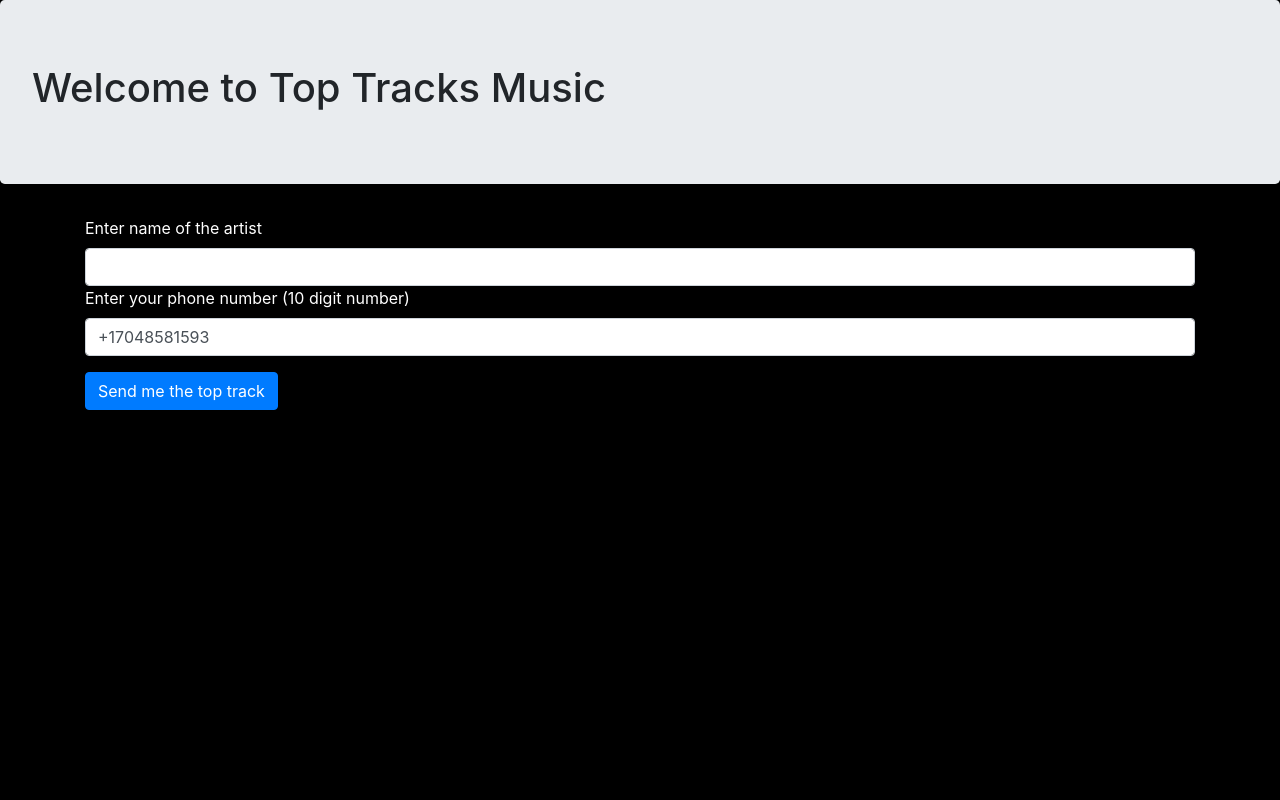
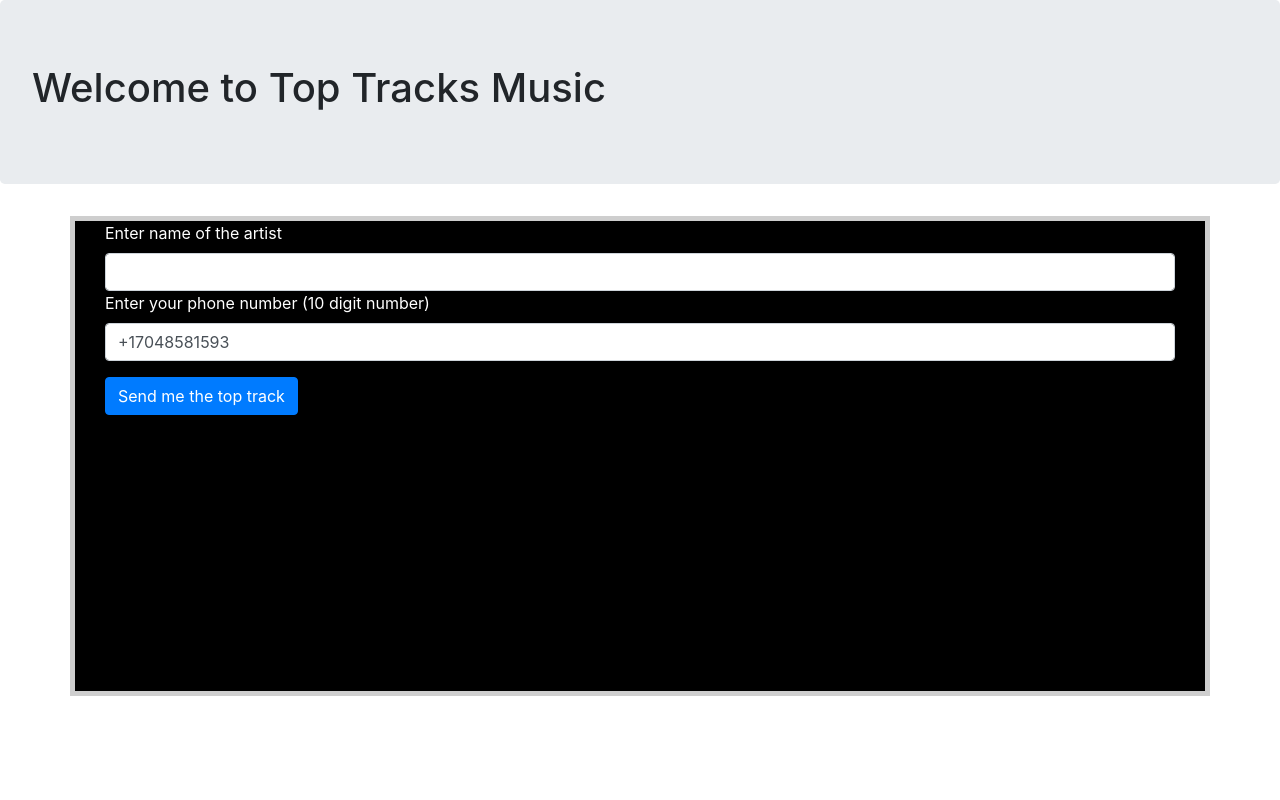
Before and after one commit to smaroli/smaroli-tape, a Django app: page / in a window 1280 px wide. Run offline with Django 3.2, Linux system fonts and the light colour scheme; some libraries are stand-ins or nearby versions.

Commit message:
first commit

```diff
--- a/smaroli_tape/settings.py
+++ b/smaroli_tape/settings.py
@@ -24,9 +24,9 @@ BASE_DIR = os.path.dirname(os.path.dirname(os.path.abspath(__file__)))
 SECRET_KEY = '1(!dh-731+1xahlq(9y^^&e%dd!h#05787qwfw(mmqef5!*&*4'
 
 # SECURITY WARNING: don't run with debug turned on in production!
-DEBUG = True
+DEBUG = False
 
-ALLOWED_HOSTS = []
+ALLOWED_HOSTS = ['*']
 
 
 # Application definition
@@ -120,4 +120,4 @@ USE_TZ = True
 # Static files (CSS, JavaScript, Images)
 # https://docs.djangoproject.com/en/2.0/howto/static-files/
 
-STATIC_URL = '/static/'
+#STATIC_URL = '/static/'
--- a/smaroli_tape_proj/static/smaroli_tape_proj/style.css
+++ /dev/null
@@ -1,13 +0,0 @@
-body
-{
-	background-color:black;
-}
-
-label
-{
-	color:white;
-}
-h1 h2 h3
-{
-    text-shadow: 1px 1px 1px #ccc;
-}
--- a/smaroli_tape_proj/templates/base.html
+++ b/smaroli_tape_proj/templates/base.html
@@ -2,15 +2,11 @@
 <head>
 	<title>Form</title>
 	<link rel="stylesheet" href="https://stackpath.bootstrapcdn.com/bootstrap/4.1.1/css/bootstrap.min.css" integrity="sha384-WskhaSGFgHYWDcbwN70/dfYBj47jz9qbsMId/iRN3ewGhXQFZCSftd1LZCfmhktB" crossorigin="anonymous">
-	{% load static %}
-	<link rel="stylesheet" href="{% static 'smaroli_tape_proj/style.css' %}" type="text/css">
 	{% block head %}
-
 	{% endblock %}
 </head>
 <body>
 	{%	block body %}
 
 	{%	endblock %}
-
 </body>
--- a/smaroli_tape_proj/templates/smaroli_tape_proj/form.html
+++ b/smaroli_tape_proj/templates/smaroli_tape_proj/form.html
@@ -5,21 +5,23 @@
 	<div class="jumbotron">
 		<h1> Welcome to Top Tracks Music</h1>
 	</div>
-	<form method="post" name="final" action="/final/">
+	<div class="container" style="background-color:black;width:100%;height:60%;border:5px solid #cecece;">
+		<form method="post" name="final" action="/final/">
 		{% csrf_token %}
-		<div class="form-group">
+		<div class="form-group" >
 			<div class="container">
-				<label for="artist_name">Enter name of the artist</label>
+				<label for="artist_name"><font color="white">Enter name of the artist</font></label>
 				<input  class="form-control" type="text" id="artist_name" name="artist_name">
 			</div>
 			<div class="container">
-				<label for="phone_number">Enter your phone number (10 digit number)</label>
+				<label for="phone_number"><font color="white">Enter your phone number (10 digit number)</font></label>
 				<input type="text" class="form-control" id="phone_number" name="phone_number" value="+17048581593">
 			</div>
 		</div>
 		<div class="container">
 			<button class = "btn btn-primary" type="submit" id = "submit_button" name="submit_button">Send me the top track</button>
 		</div>
-	</form>
+		</form>
+	</div>
 </body>
 {% endblock %}
```
Also changed, not shown: smaroli_tape_proj/templates/smaroli_tape_proj/final.html (+3 -4 lines), 1 other file.
